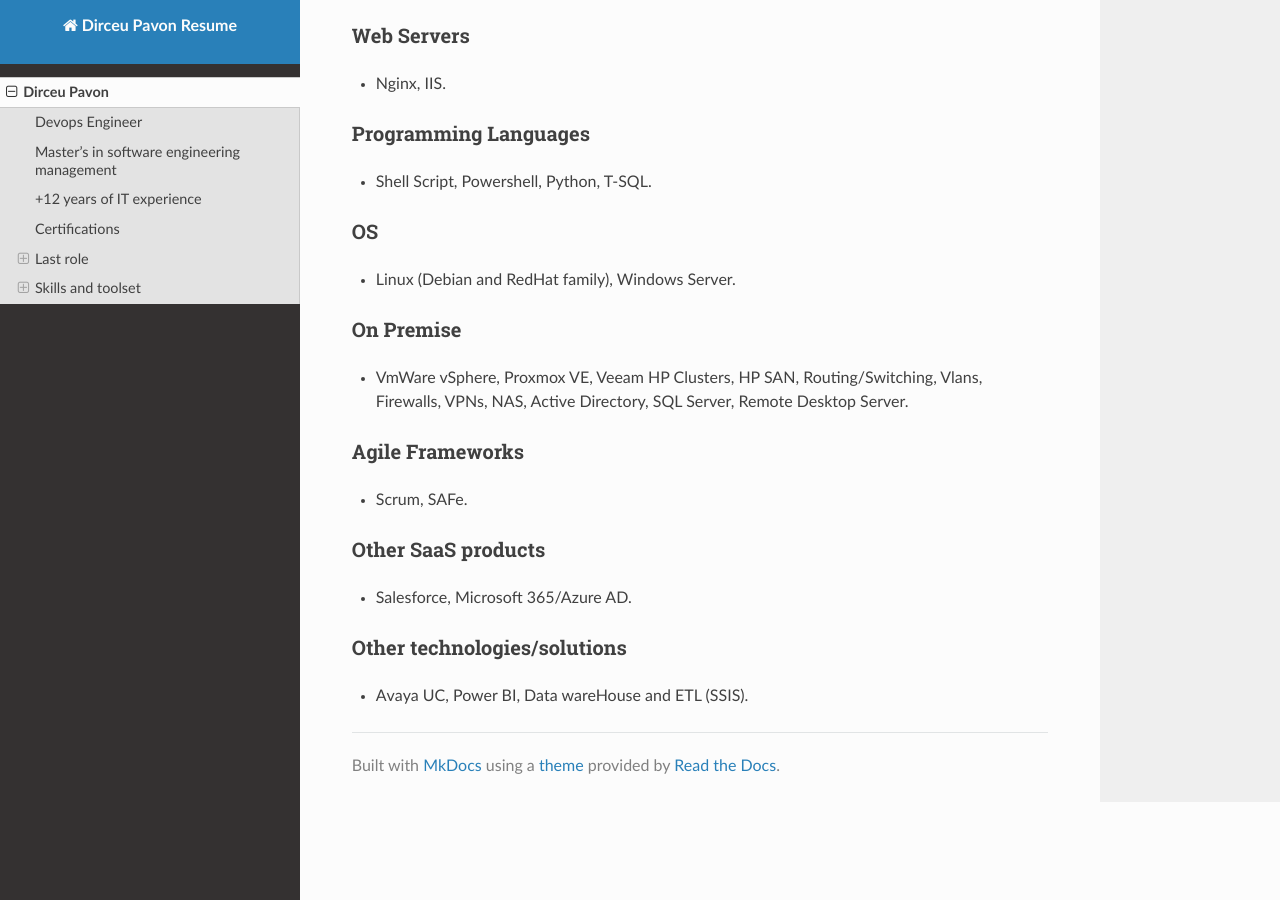
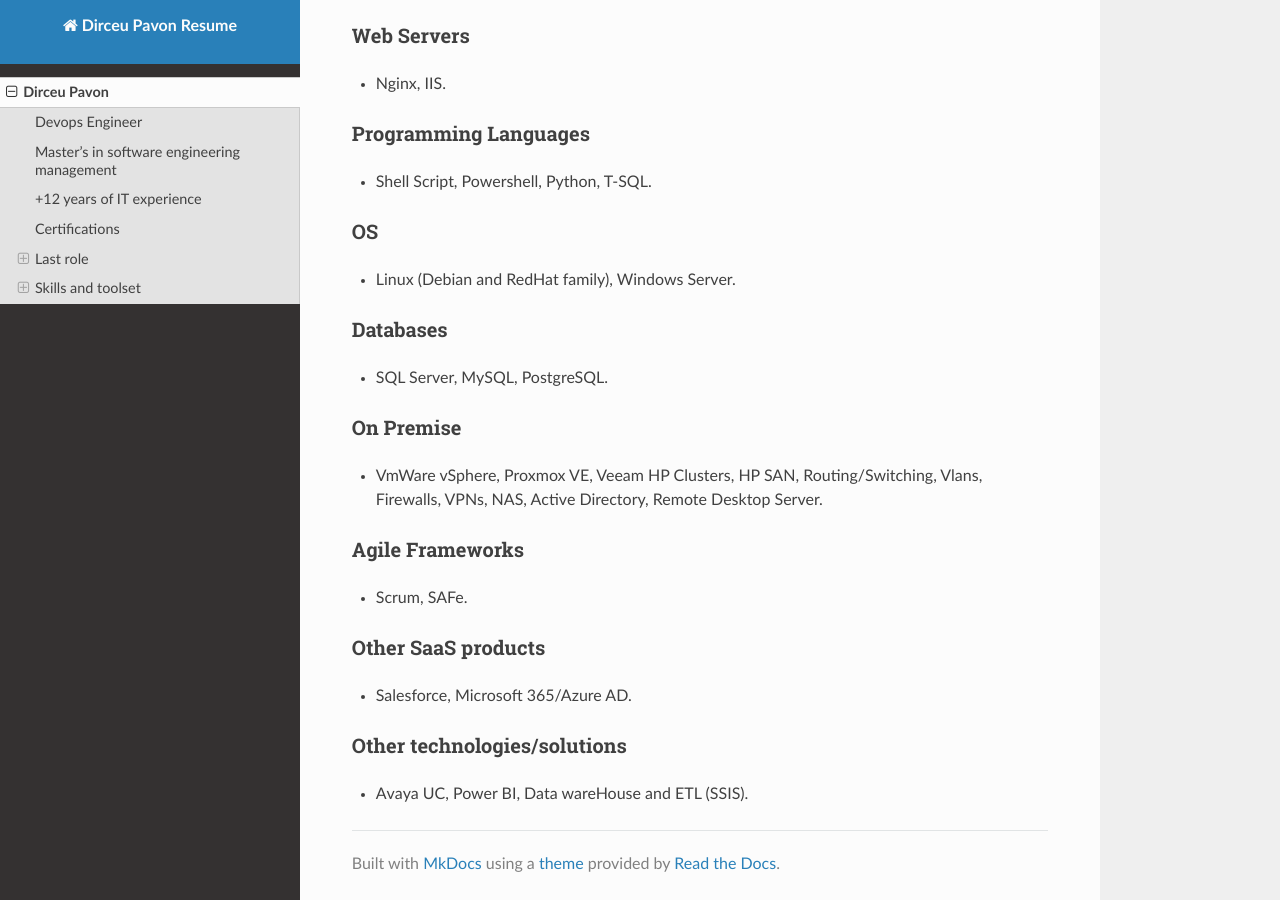
Before and after one commit to dirceubb/resume, an MkDocs documentation site: the page built from resume/index.md, in a window 1280 px wide and 900 px high, scrolled down 1718 px. Built offline with MkDocs 1.6.1, drawn with Linux system fonts in a browser that asks for light colours; nearby versions of some CDN libraries; some of the changed text lies outside the part shown.

Commit message:
Add databases and Istio

```diff
--- a/resume/index.md
+++ b/resume/index.md
@@ -39,8 +39,11 @@
 - Shell Script, Powershell, Python, T-SQL.
 ### OS
 - Linux (Debian and RedHat family), Windows Server.
+### Databases
+- SQL Server, MySQL, PostgreSQL.
+
 ### On Premise
-- VmWare vSphere, Proxmox VE, Veeam HP Clusters, HP SAN, Routing/Switching, Vlans, Firewalls, VPNs, NAS, Active Directory, SQL Server, Remote Desktop Server.
+- VmWare vSphere, Proxmox VE, Veeam HP Clusters, HP SAN, Routing/Switching, Vlans, Firewalls, VPNs, NAS, Active Directory, Remote Desktop Server.
 ### Agile Frameworks
 - Scrum, SAFe.
 ### Other SaaS products
```
Also changed, not shown: other parts of resume/index.md (+1 -1 lines).
